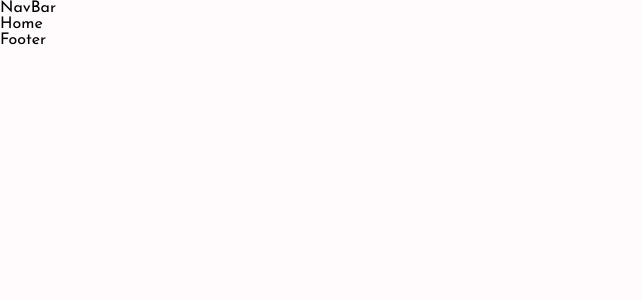
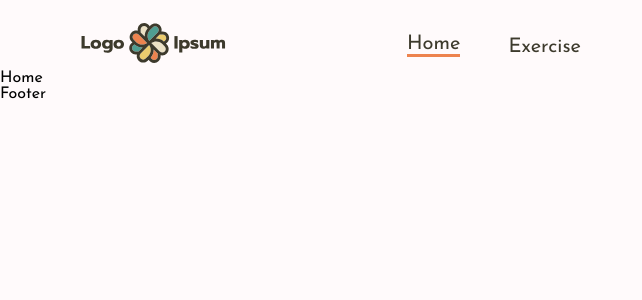
Before and after one commit to AhmedBedeir/fitness-gym, a React (Vite) app: page / in a window 1280 px wide. Shown: the top 300 px of the page, without its empty margins (0-642 px from the left). Built offline with nearby package versions, Linux system fonts and the light colour scheme.

Commit message:
navbar was done

```diff
--- a/index.html
+++ b/index.html
@@ -10,7 +10,7 @@
       href="https://fonts.googleapis.com/css2?family=Josefin+Sans&display=swap"
       rel="stylesheet"
     />
-    <title>Vite + React</title>
+    <title>Fitness Gym 💪</title>
   </head>
   <body>
     <div id="root"></div>
--- a/src/App.jsx
+++ b/src/App.jsx
@@ -1,25 +1,13 @@
-import { createBrowserRouter, RouterProvider } from "react-router-dom";
-import Home from "./pages/Home";
 import NavBar from "./components/NavBar";
 import Footer from "./components/Footer";
-import ExerciseDetail from "./pages/ExerciseDetail";
 
-const router = createBrowserRouter([
-  {
-    path: "/",
-    errorElement: <h1>Not Found</h1>,
-    element: <Home />,
-  },
-  {
-    path: "exercise/:id",
-    element: <ExerciseDetail />,
-  },
-]);
+import { Outlet } from "react-router-dom";
+
 function App() {
   return (
     <>
       <NavBar />
-      <RouterProvider router={router} />
+      <Outlet />
       <Footer />
     </>
   );
--- a/src/components/NavBar.jsx
+++ b/src/components/NavBar.jsx
@@ -1,8 +1,36 @@
-
+import { Stack } from "@mui/material";
+import { Link, NavLink } from "react-router-dom";
+const fontSz = "20px";
 function NavBar() {
   return (
-    <div>NavBar</div>
-  )
+    <Stack
+      margin="auto"
+      direction="row"
+      gap={{ xs: "40px", sm: "180px" }}
+      sx={{
+        alignItems: "center",
+        px: "80px",
+        pt: "20px",
+      }}
+    >
+      <Link to="/">
+        <img src="/logo.svg" alt="logo" />
+      </Link>
+      <Stack
+        direction="row"
+        spacing={6}
+        sx={{
+          alignItems: "flex-end",
+          fontSize: fontSz,
+        }}
+      >
+        <NavLink to="/" end>
+          Home
+        </NavLink>
+        <NavLink to="/exercise/1">Exercise</NavLink>
+      </Stack>
+    </Stack>
+  );
 }
 
-export default NavBar
+export default NavBar;
--- a/src/index.css
+++ b/src/index.css
@@ -1,5 +1,10 @@
 :root{
   --main-color: #FF2625;
+  --blue: #4F9E91;
+  --white:#EBE1C5;
+  --yellow: #EBCC6E;
+  --light-orange: #ED834E;
+  --black: #3D3A2C;
 }
 
 body {
@@ -13,7 +18,10 @@ body {
   box-sizing: border-box;
 
 }
-
+a {
+  text-decoration: none;
+  color: var(--black);
+}
 ::-webkit-scrollbar {
   width: 0px;
 }
@@ -110,6 +118,10 @@ body {
   text-decoration: none;
 }
 
+.active {
+  border-bottom: 3px solid var(--light-orange);
+}
+
 @media screen and (max-width:1200px) {
   .detail-image {
     width: 300px;
--- a/src/main.jsx
+++ b/src/main.jsx
@@ -1,11 +1,31 @@
-import React from 'react'
-import ReactDOM from 'react-dom/client'
-import App from './App.jsx'
-import './index.css'
+import React from "react";
+import ReactDOM from "react-dom/client";
+import App from "./App.jsx";
+import "./index.css";
+import { createBrowserRouter, RouterProvider } from "react-router-dom";
+import Home from "./pages/Home.jsx";
+import ExerciseDetail from "./pages/ExerciseDetail.jsx";
 
-
-ReactDOM.createRoot(document.getElementById('root')).render(
+const router = createBrowserRouter([
+  {
+    path: "/",
+    errorElement: <h1>Not Found</h1>,
+    element: <App />,
+    children: [
+      {
+        path: "/",
+        index: true,
+        element: <Home />,
+      },
+      {
+        path: "exercise/:id",
+        element: <ExerciseDetail />,
+      },
+    ],
+  },
+]);
+ReactDOM.createRoot(document.getElementById("root")).render(
   <React.StrictMode>
-    <App />
-  </React.StrictMode>,
-)
+    <RouterProvider router={router} />
+  </React.StrictMode>
+);
```
Also changed, not shown: public/logo.svg (added).
